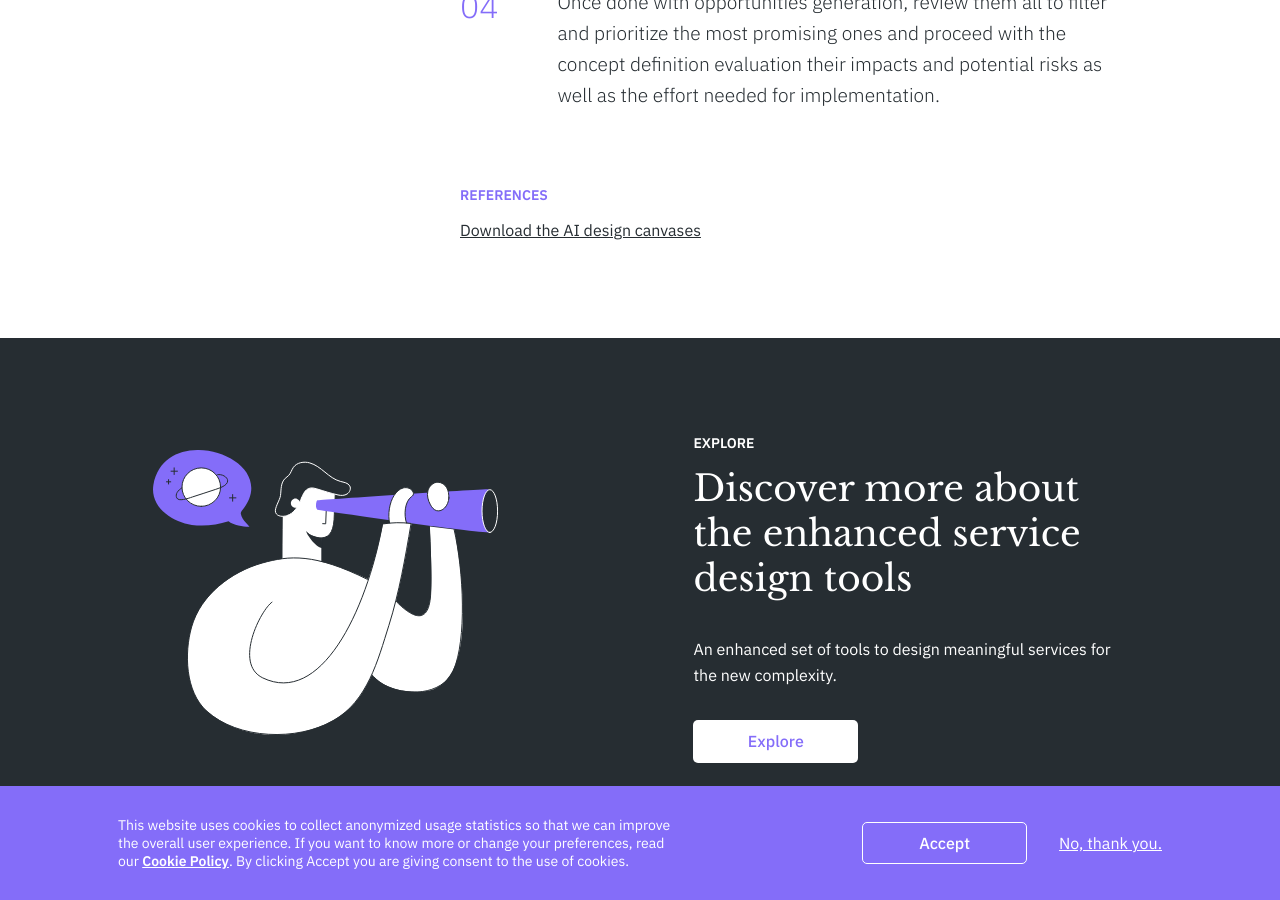
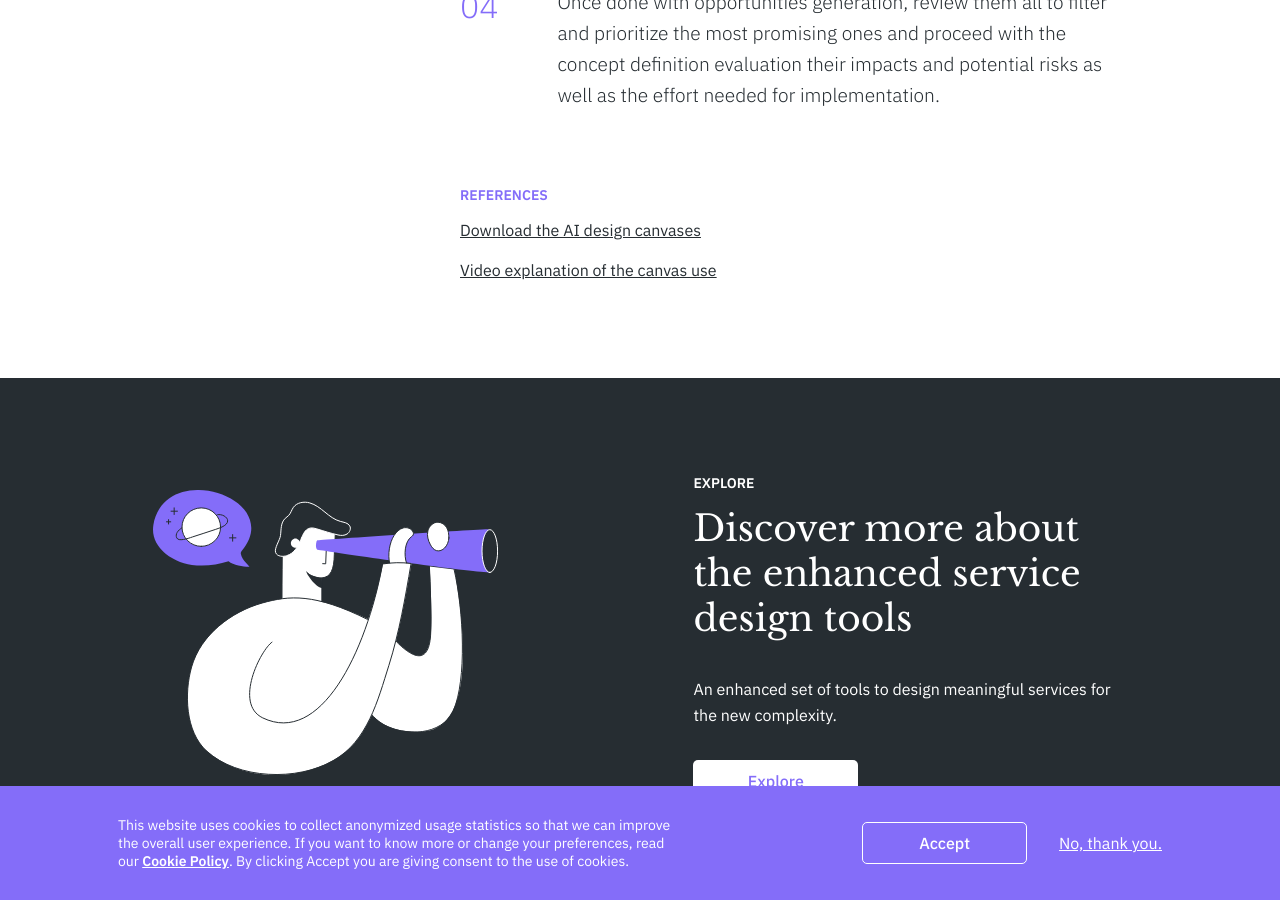
Before and after one commit to service-design-tools/sdt-website, a Jekyll site: the page built from _tools/ai-landscape.md, in a window 1280 px wide and 900 px high, scrolled down 2751 px. Built offline with Jekyll 4.4.1, drawn with Linux system fonts in a browser that asks for light colours.

Commit message:
Update tool “ai-landscape”

```diff
--- a/_tools/ai-landscape.md
+++ b/_tools/ai-landscape.md
@@ -112,6 +112,8 @@ guidelines:
 references:
   - name: Download the AI design canvases
     link: https://form.typeform.com/to/FRADJxCv
+  - link: https://youtu.be/qckbYUtS9LE?si=_6Icsn5wtgiJbp0b
+    name: "Video explanation of the canvas use "
 socialimage: /assets/images/uploads/ai-lansdcape-social-media1.png
 ---
 A crucial step to understand how to integrate AI in the service by ideating and mapping out a comprehensive landscape of opportunities that are based on understanding of service needs and inspired by the technological capabilities.
```
